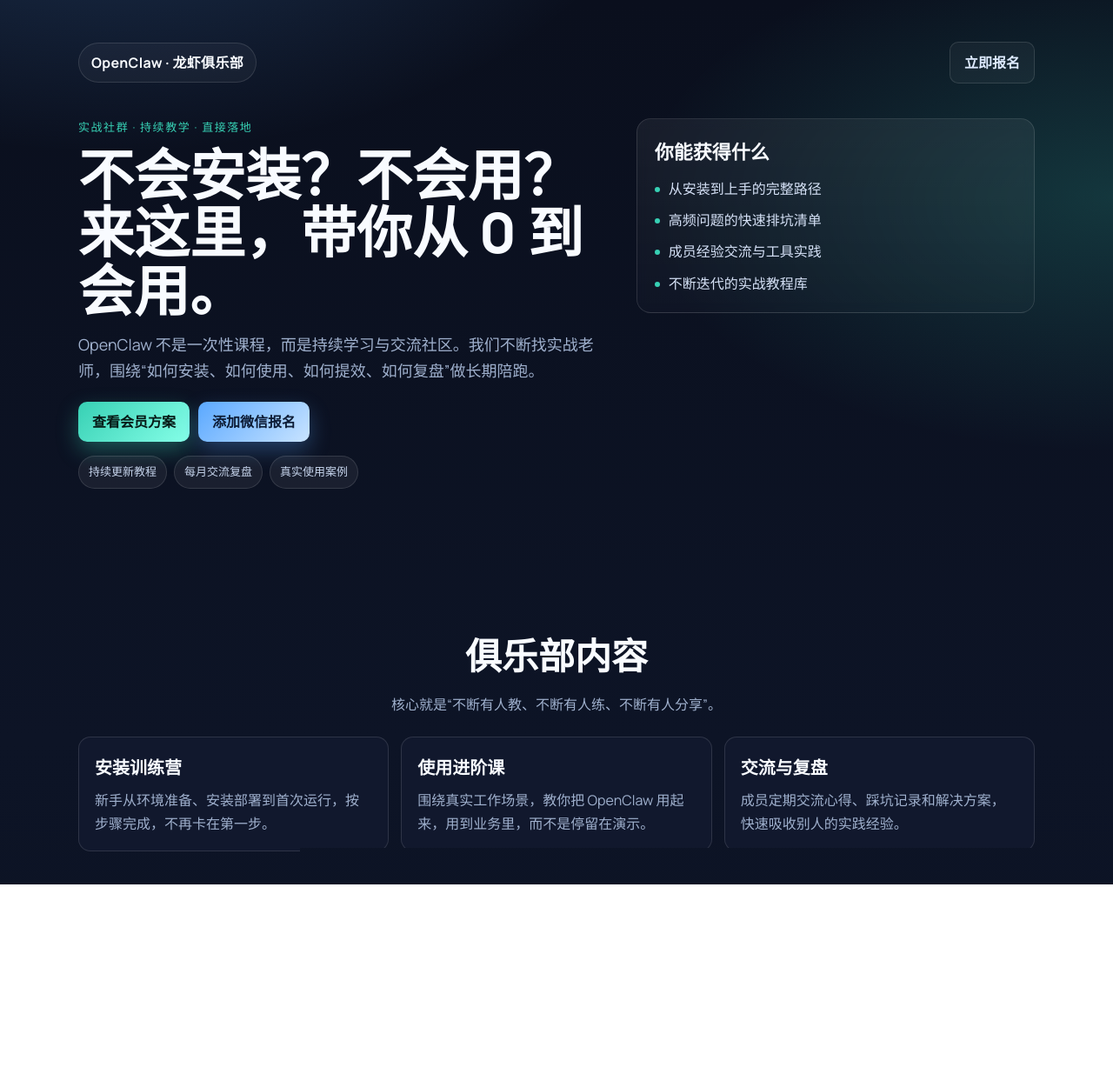
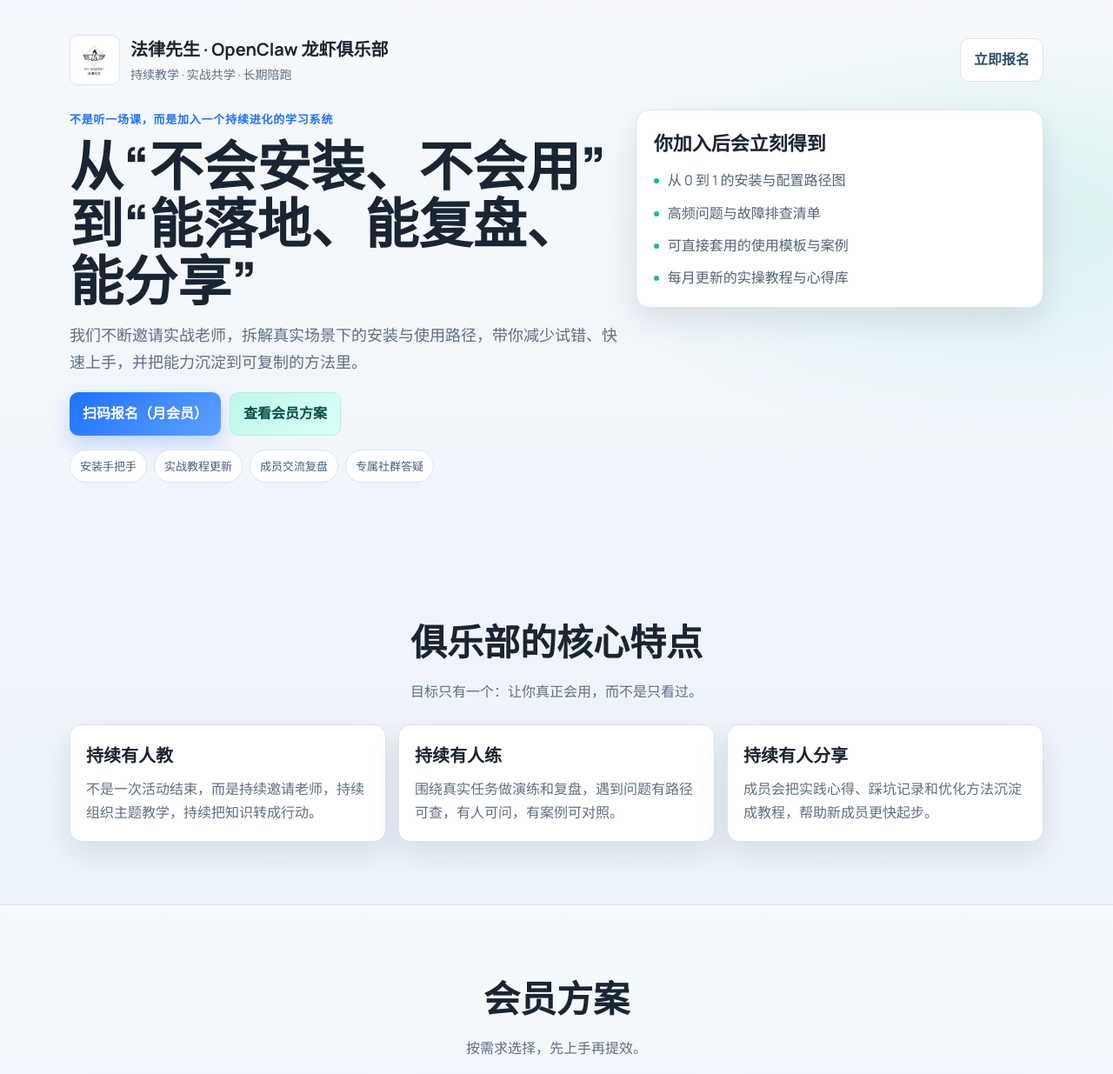
Before and after one commit to cricket119/openclaw-club-landing, a plain HTML site: page index.html in a window 1280 px wide. Shown: the top 1235 px of the page at 87% size. Drawn offline with Linux system fonts and the light colour scheme.

Commit message:
Redesign OpenClaw page to light style with logo and QR signup

```diff
--- a/index.html
+++ b/index.html
@@ -3,46 +3,53 @@
 <head>
   <meta charset="utf-8" />
   <meta name="viewport" content="width=device-width, initial-scale=1" />
-  <title>OpenClaw 龙虾俱乐部 | 招生中</title>
-  <meta name="description" content="OpenClaw（龙虾）俱乐部招生：每月持续实战教学，教你安装、使用与进阶。月费299，年费999。法律先生旷野俱乐部会员免费加入。" />
-  <meta property="og:title" content="OpenClaw 龙虾俱乐部 | 招生中" />
-  <meta property="og:description" content="不断找人来教如何安装、如何用、交流心得与教程。月费299，年费999，旷野俱乐部会员免费。" />
+  <title>OpenClaw 龙虾俱乐部 | 法律先生发起</title>
+  <meta name="description" content="OpenClaw 龙虾俱乐部招生中。每月持续教学：安装、使用、实战、复盘。月会员299，年会员999，法律先生旷野俱乐部会员免费。" />
+  <meta property="og:title" content="OpenClaw 龙虾俱乐部 | 法律先生发起" />
+  <meta property="og:description" content="更简洁、更高效的学习社群。付款后会有人拉入专属社群。" />
   <meta property="og:type" content="website" />
-  <meta name="theme-color" content="#0f172a" />
+  <meta property="og:image" content="./logo.png" />
+  <meta name="theme-color" content="#f6f8fb" />
   <link rel="stylesheet" href="./styles.css" />
 </head>
 <body>
-  <div class="noise"></div>
-
   <header class="hero">
     <div class="container">
-      <div class="hero-top">
-        <div class="brand">OpenClaw · 龙虾俱乐部</div>
-        <a class="btn ghost" href="#join">立即报名</a>
+      <div class="topbar">
+        <div class="brand">
+          <img src="./logo.png" alt="法律先生" class="logo" />
+          <div>
+            <div class="brand-title">法律先生 · OpenClaw 龙虾俱乐部</div>
+            <div class="brand-sub">持续教学 · 实战共学 · 长期陪跑</div>
+          </div>
+        </div>
+        <a class="btn btn-line" href="#apply">立即报名</a>
       </div>
 
       <div class="hero-main">
-        <div class="copy">
-          <p class="tag">实战社群 · 持续教学 · 直接落地</p>
-          <h1>不会安装？不会用？<br/>来这里，带你从 0 到会用。</h1>
-          <p class="lead">OpenClaw 不是一次性课程，而是持续学习与交流社区。我们不断找实战老师，围绕“如何安装、如何使用、如何提效、如何复盘”做长期陪跑。</p>
+        <div>
+          <p class="eyebrow">不是听一场课，而是加入一个持续进化的学习系统</p>
+          <h1>从“不会安装、不会用”<br>到“能落地、能复盘、能分享”</h1>
+          <p class="lead">我们不断邀请实战老师，拆解真实场景下的安装与使用路径，带你减少试错、快速上手，并把能力沉淀到可复制的方法里。</p>
           <div class="actions">
-            <a class="btn primary" href="#pricing">查看会员方案</a>
-            <a class="btn light" href="#join">添加微信报名</a>
+            <a class="btn btn-main" href="#apply">扫码报名（月会员）</a>
+            <a class="btn btn-soft" href="#plans">查看会员方案</a>
           </div>
           <div class="chips">
-            <span>持续更新教程</span>
-            <span>每月交流复盘</span>
-            <span>真实使用案例</span>
+            <span>安装手把手</span>
+            <span>实战教程更新</span>
+            <span>成员交流复盘</span>
+            <span>专属社群答疑</span>
           </div>
         </div>
-        <aside class="hero-card">
-          <h3>你能获得什么</h3>
+
+        <aside class="value-card">
+          <h3>你加入后会立刻得到</h3>
           <ul>
-            <li>从安装到上手的完整路径</li>
-            <li>高频问题的快速排坑清单</li>
-            <li>成员经验交流与工具实践</li>
-            <li>不断迭代的实战教程库</li>
+            <li>从 0 到 1 的安装与配置路径图</li>
+            <li>高频问题与故障排查清单</li>
+            <li>可直接套用的使用模板与案例</li>
+            <li>每月更新的实操教程与心得库</li>
           </ul>
         </aside>
       </div>
@@ -52,68 +59,70 @@
   <section class="section">
     <div class="container">
       <div class="section-head">
-        <h2>俱乐部内容</h2>
-        <p>核心就是“不断有人教、不断有人练、不断有人分享”。</p>
+        <h2>俱乐部的核心特点</h2>
+        <p>目标只有一个：让你真正会用，而不是只看过。</p>
       </div>
       <div class="grid three">
         <article class="card">
-          <h3>安装训练营</h3>
-          <p>新手从环境准备、安装部署到首次运行，按步骤完成，不再卡在第一步。</p>
+          <h3>持续有人教</h3>
+          <p>不是一次活动结束，而是持续邀请老师，持续组织主题教学，持续把知识转成行动。</p>
         </article>
         <article class="card">
-          <h3>使用进阶课</h3>
-          <p>围绕真实工作场景，教你把 OpenClaw 用起来，用到业务里，而不是停留在演示。</p>
+          <h3>持续有人练</h3>
+          <p>围绕真实任务做演练和复盘，遇到问题有路径可查，有人可问，有案例可对照。</p>
         </article>
         <article class="card">
-          <h3>交流与复盘</h3>
-          <p>成员定期交流心得、踩坑记录和解决方案，快速吸收别人的实践经验。</p>
+          <h3>持续有人分享</h3>
+          <p>成员会把实践心得、踩坑记录和优化方法沉淀成教程，帮助新成员更快起步。</p>
         </article>
       </div>
     </div>
   </section>
 
-  <section class="section soft" id="pricing">
+  <section class="section soft" id="plans">
     <div class="container">
       <div class="section-head">
         <h2>会员方案</h2>
-        <p>按你的节奏选择。想长期学习，年费最划算。</p>
+        <p>按需求选择，先上手再提效。</p>
       </div>
       <div class="grid three">
-        <article class="price-card">
+        <article class="plan">
           <h3>月会员</h3>
           <div class="price">299<span>/月</span></div>
-          <p>适合先体验，再决定长期加入。</p>
+          <p>适合想快速上手、马上开始的人。</p>
         </article>
-        <article class="price-card featured">
+        <article class="plan featured">
           <h3>年会员</h3>
           <div class="price">999<span>/年</span></div>
-          <p>适合长期精进，性价比最高。</p>
+          <p>适合长期学习与持续进阶。</p>
         </article>
-        <article class="price-card free">
+        <article class="plan free">
           <h3>旷野俱乐部会员</h3>
           <div class="price">免费</div>
-          <p>法律先生旷野俱乐部会员可免费加入 OpenClaw。</p>
+          <p>法律先生旷野俱乐部会员可免费加入。</p>
         </article>
       </div>
     </div>
   </section>
 
-  <section class="section" id="join">
-    <div class="container">
-      <div class="join-box">
-        <div>
-          <h2>现在加入，直接开始学习</h2>
-          <p>添加微信获取报名与入群说明。</p>
-        </div>
-        <div class="wechat">微信：<strong>flxs77</strong></div>
+  <section class="section" id="apply">
+    <div class="container apply-box">
+      <div class="apply-copy">
+        <h2>扫码报名（月会员）</h2>
+        <p>使用专属二维码直接报名。付款后，会有工作人员联系并拉你进入 OpenClaw 专属社群。</p>
+        <div class="wechat">咨询微信：<strong>flxs77</strong></div>
+      </div>
+      <div class="qr-wrap">
+        <img src="./qr-month.png" alt="OpenClaw 月会员报名二维码" class="qr" />
+        <div class="qr-note">专属报名二维码（1个月）</div>
       </div>
     </div>
   </section>
 
   <footer class="footer">
     <div class="container footer-inner">
-      <div>OpenClaw（龙虾）俱乐部</div>
-      <div>持续教学 · 交流心得 · 教程更新</div>
+      <div>法律先生发起 · OpenClaw（龙虾）俱乐部</div>
+      <div>付款后将由专人拉入专属社群</div>
     </div>
   </footer>
 </body>
--- a/styles.css
+++ b/styles.css
@@ -1,16 +1,16 @@
 @import url("https://fonts.googleapis.com/css2?family=Manrope:wght@400;500;600;700;800&family=Noto+Sans+SC:wght@400;500;700&display=swap");
 
 :root {
-  --bg: #0b1020;
-  --bg-soft: #121a31;
-  --card: #11182d;
-  --card-2: #17233f;
-  --text: #f8fbff;
-  --muted: #9fb0cd;
-  --line: rgba(255,255,255,.12);
-  --brand: #37d0b4;
-  --brand-2: #5aa8ff;
-  --hot: #ffc86b;
+  --bg: #f6f8fb;
+  --bg-soft: #eef3fa;
+  --card: #ffffff;
+  --line: #d9e4f2;
+  --text: #1a2533;
+  --muted: #5e6f84;
+  --brand: #1f72ff;
+  --brand-2: #0fbf9a;
+  --hot: #ff8a45;
+  --shadow: 0 14px 34px rgba(16, 34, 58, 0.10);
 }
 
 * { box-sizing: border-box; margin: 0; padding: 0; }
@@ -18,151 +18,217 @@
 body {
   font-family: "Manrope", "Noto Sans SC", sans-serif;
   color: var(--text);
+  line-height: 1.7;
   background:
-    radial-gradient(900px 520px at 10% -10%, rgba(90,168,255,.25), transparent 70%),
-    radial-gradient(780px 420px at 100% 12%, rgba(55,208,180,.20), transparent 70%),
-    linear-gradient(180deg, #0a0f1d, #0d1426 45%, #0a1120);
-  line-height: 1.65;
+    radial-gradient(900px 380px at 10% -10%, rgba(31,114,255,.12), transparent 70%),
+    radial-gradient(760px 360px at 90% 12%, rgba(15,191,154,.12), transparent 70%),
+    linear-gradient(180deg, #f7f9fc, #edf3fa 45%, #f8fbff);
 }
 
-.noise {
-  position: fixed;
-  inset: 0;
-  pointer-events: none;
-  opacity: .12;
-  background-image: radial-gradient(#fff 0.7px, transparent 0.7px);
-  background-size: 4px 4px;
+.container { width: min(1120px, 90%); margin: 0 auto; }
+
+.hero { padding: 40px 0 76px; }
+
+.topbar {
+  display: flex;
+  justify-content: space-between;
+  align-items: center;
+  gap: 12px;
 }
 
-.container { width: min(1100px, 90%); margin: 0 auto; position: relative; z-index: 1; }
-
-.hero { padding: 48px 0 84px; }
-
-.hero-top { display: flex; justify-content: space-between; align-items: center; gap: 12px; }
-
 .brand {
-  font-weight: 700;
-  letter-spacing: .02em;
-  padding: 9px 14px;
-  border: 1px solid var(--line);
-  border-radius: 999px;
-  background: rgba(255,255,255,.04);
+  display: flex;
+  gap: 12px;
+  align-items: center;
 }
 
+.logo {
+  width: 58px;
+  height: 58px;
+  object-fit: contain;
+  border-radius: 10px;
+  background: #fff;
+  border: 1px solid var(--line);
+}
+
+.brand-title { font-weight: 700; font-size: 20px; }
+.brand-sub { color: var(--muted); font-size: 14px; }
+
 .hero-main {
-  margin-top: 40px;
+  margin-top: 28px;
   display: grid;
+  gap: 16px;
   grid-template-columns: 1.15fr .85fr;
-  gap: 22px;
   align-items: start;
 }
 
-.tag { color: var(--brand); font-size: 13px; letter-spacing: .12em; text-transform: uppercase; }
+.eyebrow {
+  color: var(--brand);
+  font-size: 13px;
+  font-weight: 700;
+  letter-spacing: .06em;
+  text-transform: uppercase;
+}
 
 h1 {
   margin-top: 10px;
-  font-size: clamp(34px, 6vw, 64px);
-  line-height: 1.04;
+  font-size: clamp(34px, 5.7vw, 62px);
+  line-height: 1.06;
   font-weight: 800;
 }
 
-.lead { margin-top: 15px; max-width: 680px; color: var(--muted); font-size: 18px; }
+.lead {
+  margin-top: 15px;
+  color: var(--muted);
+  font-size: 18px;
+  max-width: 700px;
+}
 
-.actions { margin-top: 20px; display: flex; gap: 10px; flex-wrap: wrap; }
+.actions {
+  margin-top: 20px;
+  display: flex;
+  gap: 10px;
+  flex-wrap: wrap;
+}
 
-.chips { margin-top: 16px; display: flex; gap: 8px; flex-wrap: wrap; }
+.chips {
+  margin-top: 16px;
+  display: flex;
+  gap: 8px;
+  flex-wrap: wrap;
+}
+
 .chips span {
-  background: rgba(255,255,255,.06);
+  background: #fff;
   border: 1px solid var(--line);
   border-radius: 999px;
+  color: #43617e;
   padding: 7px 11px;
   font-size: 13px;
-  color: #c6d4ec;
 }
 
-.hero-card {
-  background: linear-gradient(180deg, rgba(255,255,255,.06), rgba(255,255,255,.02));
+.value-card {
+  background: #fff;
   border: 1px solid var(--line);
   border-radius: 16px;
   padding: 20px;
-  backdrop-filter: blur(6px);
+  box-shadow: var(--shadow);
 }
 
-.hero-card h3 { font-size: 22px; margin-bottom: 10px; }
-.hero-card ul { list-style: none; display: grid; gap: 10px; }
-.hero-card li { color: #d6e2f7; padding-left: 16px; position: relative; }
-.hero-card li::before {
+.value-card h3 { font-size: 22px; margin-bottom: 10px; }
+.value-card ul { list-style: none; display: grid; gap: 10px; }
+.value-card li { color: #4f6378; padding-left: 16px; position: relative; }
+.value-card li::before {
   content: "";
-  position: absolute; left: 0; top: 11px;
-  width: 6px; height: 6px; border-radius: 99px;
-  background: var(--brand);
+  width: 6px;
+  height: 6px;
+  border-radius: 50%;
+  background: var(--brand-2);
+  position: absolute;
+  left: 0;
+  top: 11px;
 }
 
-.section { padding: 74px 0; }
-.soft { background: linear-gradient(180deg, rgba(255,255,255,.02), rgba(255,255,255,.04)); border-top: 1px solid var(--line); border-bottom: 1px solid var(--line); }
+.section { padding: 72px 0; }
+.soft {
+  background: linear-gradient(180deg, rgba(255,255,255,.55), rgba(235,242,252,.7));
+  border-top: 1px solid var(--line);
+  border-bottom: 1px solid var(--line);
+}
 
 .section-head { text-align: center; }
-.section-head h2 { font-size: clamp(26px, 3.5vw, 42px); }
+.section-head h2 { font-size: clamp(28px, 3.4vw, 42px); }
 .section-head p { margin-top: 8px; color: var(--muted); }
 
 .grid { margin-top: 24px; display: grid; gap: 14px; }
 .grid.three { grid-template-columns: repeat(3, 1fr); }
 
-.card, .price-card {
+.card, .plan {
   background: var(--card);
   border: 1px solid var(--line);
   border-radius: 14px;
   padding: 18px;
+  box-shadow: var(--shadow);
 }
 
-.card h3, .price-card h3 { margin-bottom: 8px; font-size: 20px; }
-.card p, .price-card p { color: var(--muted); }
+.card h3, .plan h3 { margin-bottom: 8px; font-size: 20px; }
+.card p, .plan p { color: var(--muted); }
 
-.price-card .price {
+.plan .price {
   margin: 8px 0 10px;
-  font-size: 44px;
+  font-size: 42px;
   font-weight: 800;
   line-height: 1;
-}
-.price-card .price span { font-size: 18px; color: var(--muted); font-weight: 600; }
-
-.price-card.featured {
-  border-color: rgba(255,200,107,.45);
-  background: linear-gradient(180deg, rgba(255,200,107,.14), rgba(255,200,107,.05));
-}
-.price-card.featured .price { color: var(--hot); }
-
-.price-card.free {
-  border-color: rgba(55,208,180,.35);
-  background: linear-gradient(180deg, rgba(55,208,180,.14), rgba(55,208,180,.05));
-}
-.price-card.free .price { color: var(--brand); font-size: 38px; }
-
-.join-box {
-  display: flex;
-  justify-content: space-between;
-  align-items: center;
-  gap: 12px;
-  background: linear-gradient(120deg, rgba(90,168,255,.20), rgba(55,208,180,.20));
-  border: 1px solid var(--line);
-  border-radius: 16px;
-  padding: 22px;
+  color: #152d47;
 }
 
-.join-box h2 { font-size: clamp(28px, 4vw, 44px); line-height: 1.1; }
-.join-box p { margin-top: 8px; color: #d8e3f8; }
+.plan .price span {
+  font-size: 18px;
+  color: #6d7f95;
+  font-weight: 600;
+}
+
+.plan.featured {
+  border-color: rgba(255,138,69,.35);
+  background: linear-gradient(180deg, rgba(255,138,69,.10), rgba(255,255,255,1));
+}
+
+.plan.featured .price { color: var(--hot); }
+
+.plan.free {
+  border-color: rgba(15,191,154,.35);
+  background: linear-gradient(180deg, rgba(15,191,154,.11), rgba(255,255,255,1));
+}
+
+.plan.free .price { color: var(--brand-2); font-size: 36px; }
+
+.apply-box {
+  display: grid;
+  grid-template-columns: 1.2fr .8fr;
+  gap: 14px;
+  align-items: center;
+  background: #fff;
+  border: 1px solid var(--line);
+  border-radius: 18px;
+  padding: 22px;
+  box-shadow: var(--shadow);
+}
+
+.apply-copy h2 { font-size: clamp(30px, 4vw, 46px); line-height: 1.1; }
+.apply-copy p { margin-top: 10px; color: var(--muted); }
 
 .wechat {
-  font-size: 24px;
-  background: rgba(0,0,0,.24);
+  margin-top: 14px;
+  display: inline-block;
+  background: #f4f8ff;
   border: 1px solid var(--line);
-  border-radius: 12px;
-  padding: 14px 18px;
-  white-space: nowrap;
+  border-radius: 10px;
+  padding: 9px 12px;
+}
+
+.qr-wrap {
+  text-align: center;
+  background: linear-gradient(180deg, #f8fbff, #eef4ff);
+  border: 1px solid var(--line);
+  border-radius: 14px;
+  padding: 12px;
+}
+
+.qr {
+  width: min(280px, 100%);
+  border-radius: 10px;
+  background: #fff;
+  border: 1px solid #d5e2f2;
+}
+
+.qr-note {
+  margin-top: 8px;
+  color: #5a6d82;
+  font-size: 13px;
 }
 
 .footer {
-  padding: 30px 0 44px;
+  padding: 28px 0 42px;
   border-top: 1px solid var(--line);
 }
 
@@ -171,7 +237,7 @@
   justify-content: space-between;
   gap: 8px;
   flex-wrap: wrap;
-  color: var(--muted);
+  color: #6a7d93;
   font-size: 14px;
 }
 
@@ -181,35 +247,37 @@
   justify-content: center;
   text-decoration: none;
   border-radius: 10px;
-  padding: 10px 16px;
+  padding: 10px 15px;
   font-weight: 700;
   transition: transform .2s ease, box-shadow .2s ease;
 }
+
 .btn:hover { transform: translateY(-2px); }
-.btn.primary {
-  color: #061a16;
-  background: linear-gradient(135deg, var(--brand), #86ffe8);
-  box-shadow: 0 10px 24px rgba(55,208,180,.34);
+
+.btn-main {
+  color: #fff;
+  background: linear-gradient(135deg, var(--brand), #5ea0ff);
+  box-shadow: 0 10px 22px rgba(31,114,255,.24);
 }
-.btn.light {
-  color: #0d1c36;
-  background: linear-gradient(135deg, var(--brand-2), #c9e4ff);
-  box-shadow: 0 10px 24px rgba(90,168,255,.3);
+
+.btn-soft {
+  color: #064f45;
+  background: linear-gradient(135deg, #bff7ea, #d9fff6);
+  border: 1px solid #b2eee0;
 }
-.btn.ghost {
-  color: #deebff;
-  background: rgba(255,255,255,.04);
+
+.btn-line {
+  color: #30506e;
+  background: #fff;
   border: 1px solid var(--line);
 }
 
 @media (max-width: 980px) {
-  .hero-main, .grid.three { grid-template-columns: 1fr; }
-  .join-box { flex-direction: column; align-items: flex-start; }
-  .wechat { font-size: 20px; }
+  .hero-main, .grid.three, .apply-box { grid-template-columns: 1fr; }
 }
 
 @media (max-width: 640px) {
-  .hero { padding-top: 30px; }
+  .hero { padding-top: 28px; }
   .lead { font-size: 16px; }
-  .price-card .price { font-size: 38px; }
+  .plan .price { font-size: 36px; }
 }
```
Also changed, not shown: logo.png (added), qr-month.png (added).
